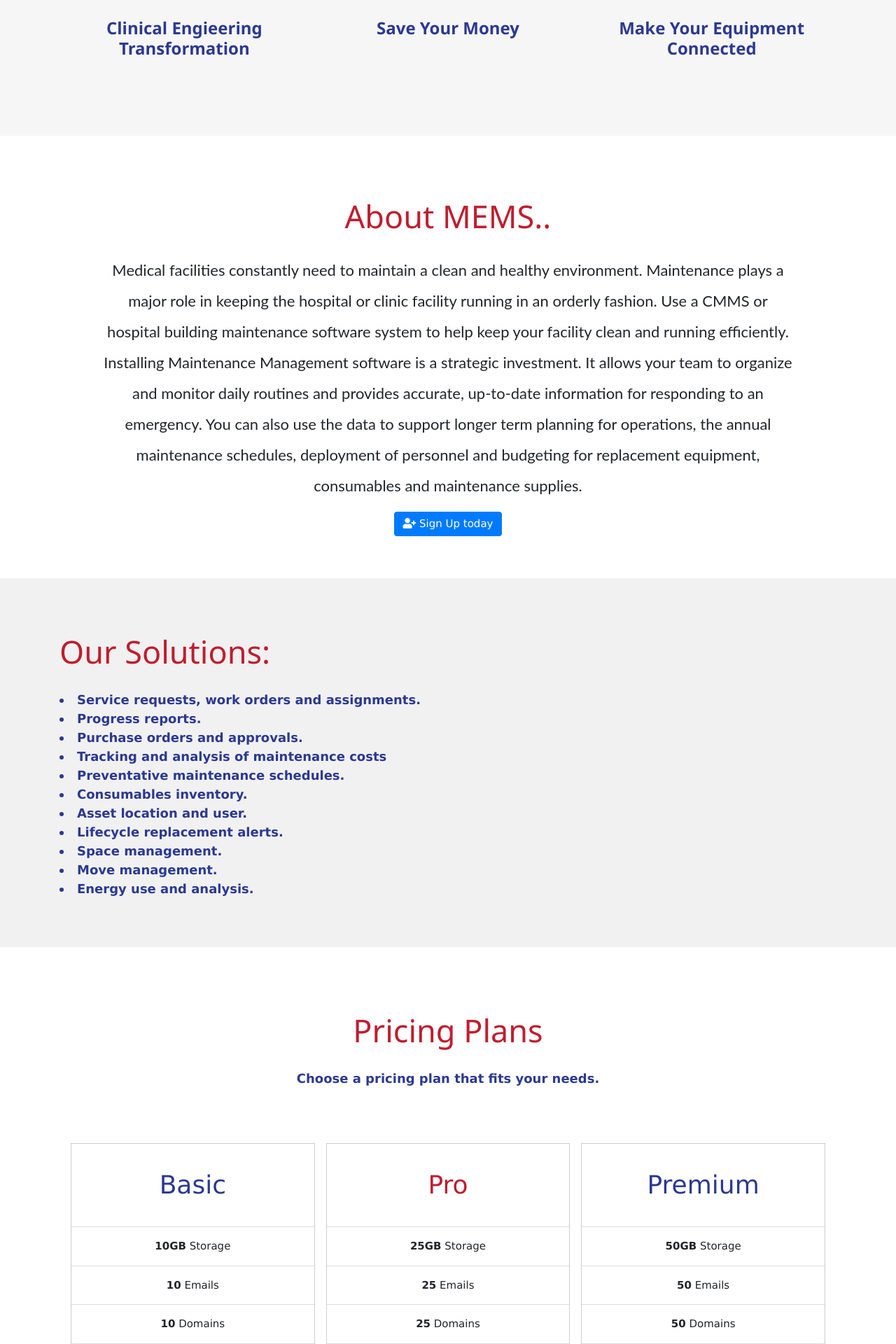
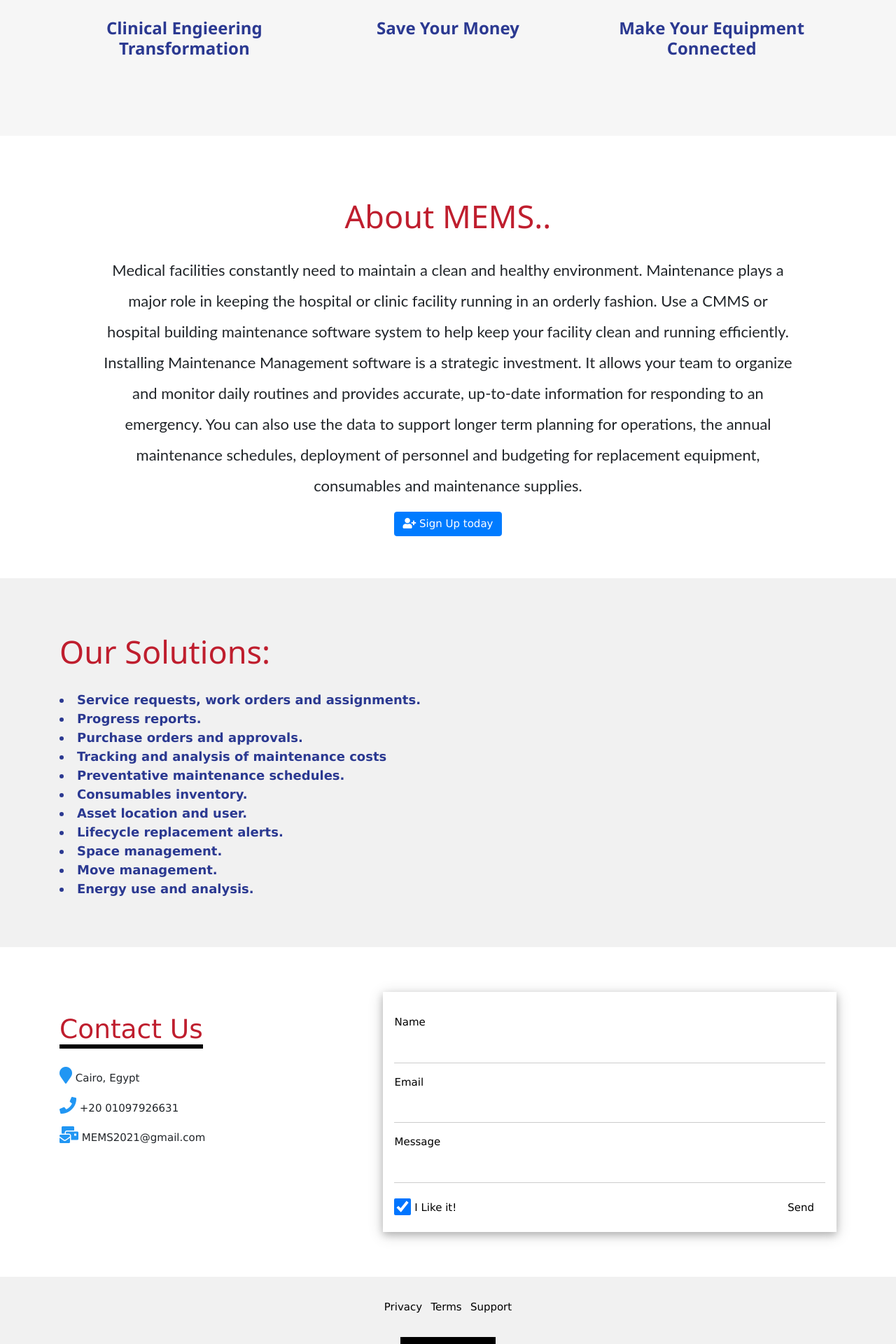
Before and after one commit to RamyMohmed/MSM-ramy, a Django app: page / in a window 1280 px wide. Shown: the part 1040-2960 px from the top of the page at 70% size. Run offline with Django 3.2, Linux system fonts and the light colour scheme; some libraries are stand-ins or nearby versions; some web fonts are replaced.

Commit message:
new frontent modification

```diff
--- a/dashboard/templates/dashboard/HomePage.html
+++ b/dashboard/templates/dashboard/HomePage.html
@@ -6,7 +6,7 @@
 <head>
     <meta charset="utf-8">
     <meta name="viewport" content="width=device-width, initial-scale=1">
-    <title>Medical Equipmen Software Manager</title>
+    <title>Medical Equipment Management System</title>
     <link href="{% static 'dashboard/bootstrap.min.css'%}" rel="stylesheet">
     <link rel="stylesheet" href="https://cdnjs.cloudflare.com/ajax/libs/font-awesome/5.15.3/css/all.min.css" />
     <link href="https://fonts.googleapis.com/css?family=Playfair+Display:700,900" rel="stylesheet">
@@ -41,7 +41,6 @@
                 <a class="p-2" href="#">Services</a>
                 <a class="p-2" href="#">About MEMS</a>
                 <a class="p-2" href="#">Solutions</a>
-                <a class="p-2" href="#">Pricing Plans</a>
                 <a class="p-2" href="#">Contact Us</a></nav>
         </div>
     </div>
@@ -53,7 +52,7 @@
         <div class="landing">
             <div class="intro-text">
                 <h1>Medical <span class="sw">Equipment <br>
-                    Software</span> Manager</h1>
+                    Management</span> System</h1>
                 <p>Make Your Equipment Connected.</p>
                 <a class="demo btn btn-primary" style="position: relative; overflow: hidden;" href="">Get Demo?</a>
             </div>
@@ -126,66 +125,6 @@
     </div>
     </div>
 
-    <!--pricing plans-->
-    <div class="container ">
-        <div class="w3-row-padding " id="plans ">
-            <div class="w3-center w3-padding-64 ">
-                <h3 class="price ">Pricing Plans</h3>
-                <p class="pri ">Choose a pricing plan that fits your needs.</p>
-            </div>
-
-            <div class="w3-third w3-margin-bottom ">
-                <ul class="w3-ul w3-border w3-center w3-hover-shadow ">
-                    <li class="one w3-xxlarge w3-padding-32 ">Basic</li>
-                    <li class="w3-padding-16 "><b>10GB</b> Storage</li>
-                    <li class="w3-padding-16 "><b>10</b> Emails</li>
-                    <li class="w3-padding-16 "><b>10</b> Domains</li>
-                    <li class="w3-padding-16 "><b>Endless</b> Support</li>
-                    <li class="w3-padding-16 ">
-                        <h2 class="w3-wide ">$ 10</h2>
-                        <span class="w3-opacity ">per month</span>
-                    </li>
-                    <li class="w3-light-grey w3-padding-24 ">
-                        <button class="w3-button w3-blue w3-padding-large ">Sign Up</button>
-                    </li>
-                </ul>
-            </div>
-
-            <div class="w3-third w3-margin-bottom ">
-                <ul class="w3-ul w3-border w3-center w3-hover-shadow ">
-                    <li class="two w3-xxlarge w3-padding-32 ">Pro</li>
-                    <li class="w3-padding-16 "><b>25GB</b> Storage</li>
-                    <li class="w3-padding-16 "><b>25</b> Emails</li>
-                    <li class="w3-padding-16 "><b>25</b> Domains</li>
-                    <li class="w3-padding-16 "><b>Endless</b> Support</li>
-                    <li class="w3-padding-16 ">
-                        <h2 class="w3-wide ">$ 25</h2>
-                        <span class="w3-opacity ">per month</span>
-                    </li>
-                    <li class="w3-light-grey w3-padding-24 ">
-                        <button class="w3-button w3-blue w3-padding-large ">Sign Up</button>
-                    </li>
-                </ul>
-            </div>
-
-            <div class="w3-third w3-margin-bottom ">
-                <ul class="w3-ul w3-border w3-center w3-hover-shadow ">
-                    <li class="three w3-xxlarge w3-padding-32 ">Premium</li>
-                    <li class="w3-padding-16 "><b>50GB</b> Storage</li>
-                    <li class="w3-padding-16 "><b>50</b> Emails</li>
-                    <li class="w3-padding-16 "><b>50</b> Domains</li>
-                    <li class="w3-padding-16 "><b>Endless</b> Support</li>
-                    <li class="w3-padding-16 ">
-                        <h2 class="w3-wide ">$ 50</h2>
-                        <span class="w3-opacity ">per month</span>
-                    </li>
-                    <li class="w3-light-grey w3-padding-24 ">
-                        <button class="w3-button w3-blue w3-padding-large ">Sign Up</button>
-                    </li>
-                </ul>
-            </div>
-        </div>
-    </div>
 
     <!-- Contact Container -->
     <div class="container">
--- a/dashboard/templates/dashboard/base.html
+++ b/dashboard/templates/dashboard/base.html
@@ -6,7 +6,7 @@
   <meta charset="utf-8">
   <meta name="viewport" content="width=device-width, initial-scale=1, shrink-to-fit=no">
   <meta name="description" content="">
-  <title>MSM</title>
+  <title>MEMS</title>
   <link rel="stylesheet" href="{% static 'dashboard/bootstrap.min.css' %}">
   <link href="{% static 'dashboard/accsess.css' %}" rel="stylesheet">
 </head>
@@ -14,7 +14,7 @@
 <body>
   <!--start navbar-->
   <nav class="navbar navbar-dark sticky-top bg-dark flex-md-nowrap p-0 shadow">
-    <a class="navbar-brand col-md-3 col-lg-2 mr-0 px-3" href="{%url 'home' %}">MSM</a>
+    <a class="navbar-brand col-md-3 col-lg-2 mr-0 px-3" href="{%url 'home' %}">MEMS</a>
     <button class="navbar-toggler position-absolute d-md-none collapsed" type="button" data-toggle="collapse"
       data-target="#sidebarMenu" aria-controls="sidebarMenu" aria-expanded="false" aria-label="Toggle navigation">
       <span class="navbar-toggler-icon"></span>
```
